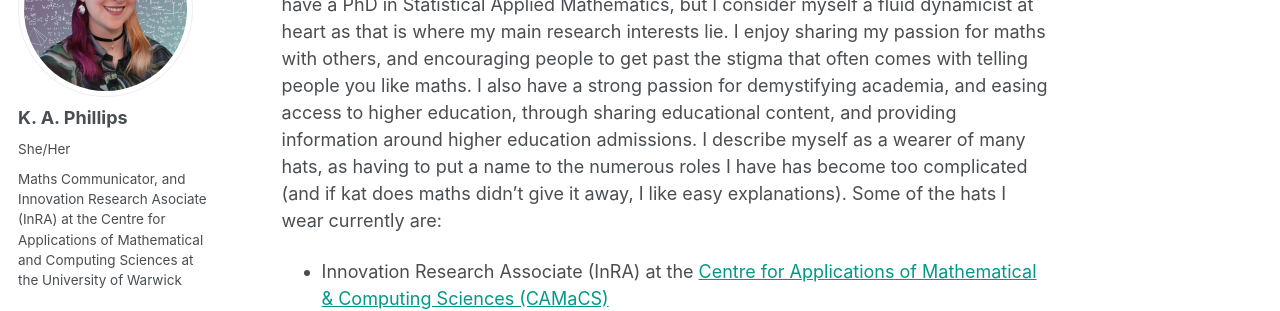
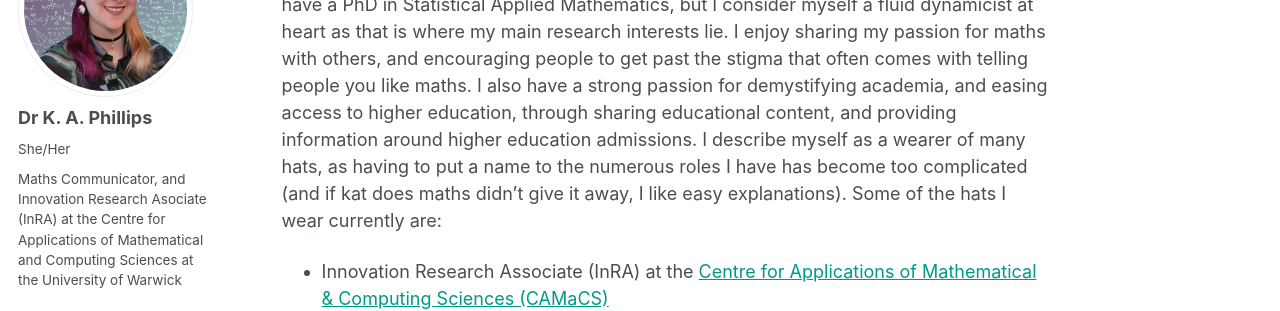
Before and after one commit to katdoesmaths/katdoesmaths.github.io, a Jekyll site: the page built from _pages/about.md, in a window 1280 px wide. Shown: the part 184-495 px from the top of the page. Built offline with Jekyll 4.4.1, drawn with Linux system fonts in a browser that asks for light colours; some web fonts are replaced.

Commit message:
got to add the dr in

```diff
--- a/_config.yml
+++ b/_config.yml
@@ -23,7 +23,7 @@ repository               : "katdoesmaths/katdoesmaths.github.io"
 author:
   # Biographic information
   avatar           : "profile.png"
-  name             : "K. A. Phillips"
+  name             : "Dr K. A. Phillips"
   pronouns         : "She/Her"
   bio              : "Maths Communicator, and Innovation Research Asociate (InRA) at the Centre for Applications of Mathematical and Computing Sciences at the University of Warwick"
   location         : #
```
